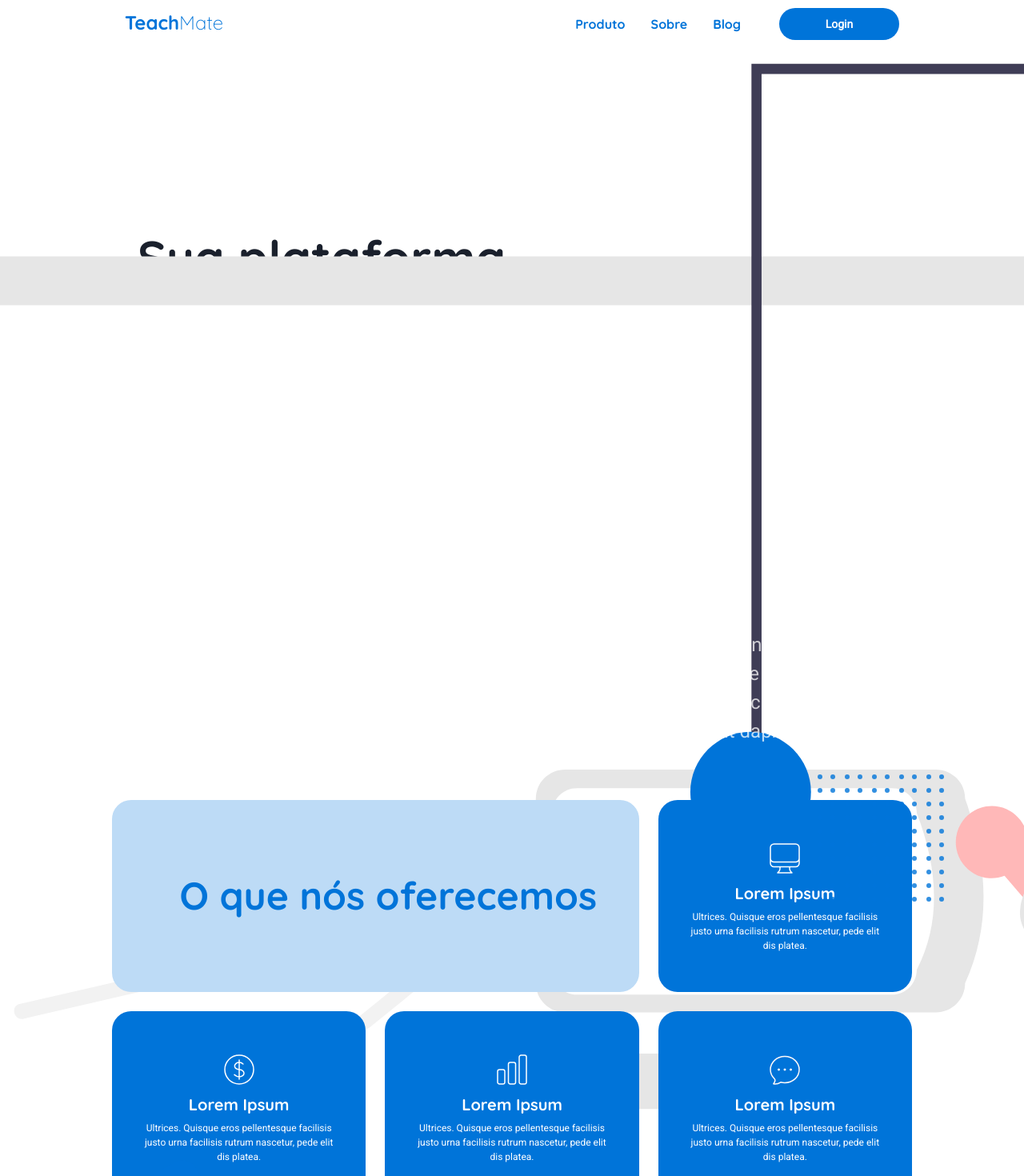
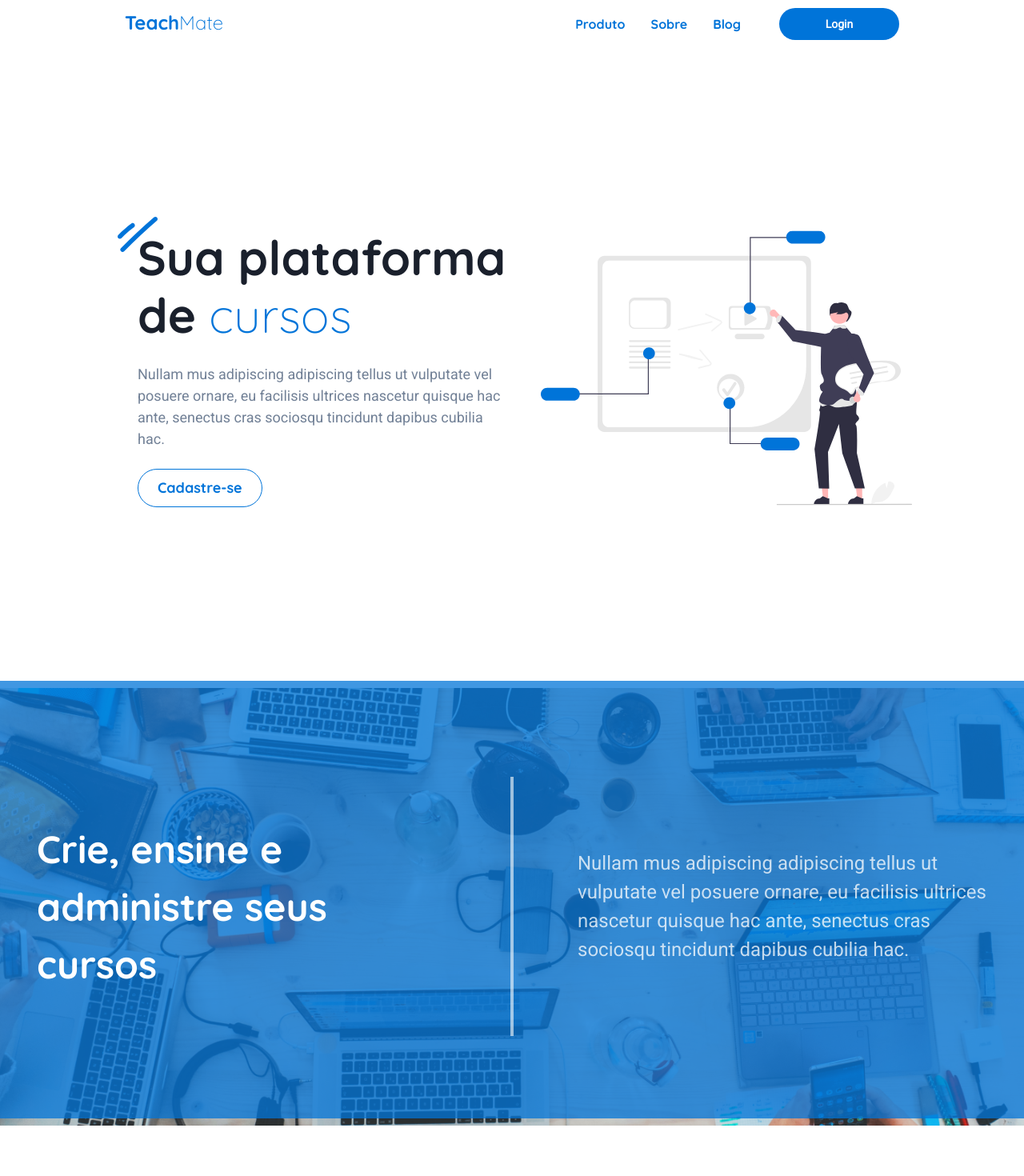
Before and after one commit to KoursBr/landing-page, a Next.js app: page / in a window 1280 px wide. Shown: the top 1470 px of the page at 80% size. Built offline with nearby package versions, Linux system fonts and the light colour scheme.

Commit message:
chore: testing images on public folder

```diff
--- a/next.config.js
+++ b/next.config.js
@@ -3,7 +3,7 @@
 const isGithubActions = process.env.GITHUB_ACTIONS || false
 
 let assetPrefix = ''
-let basePath = '/'
+let basePath = ''
 
 if (isGithubActions) {
   // trim off `<owner>/`
--- a/src/components/About/About.tsx
+++ b/src/components/About/About.tsx
@@ -11,7 +11,7 @@ export default function About() {
   return (
     <Stack position={"relative"}>
       <Box>
-        <Image src={BackgroundAsset} alt="Computer background" fill/>
+        <Image src={BackgroundAsset} alt="Computer background" />
       </Box>
       <Box
         position={"absolute"}
--- a/src/components/Hero/Hero.tsx
+++ b/src/components/Hero/Hero.tsx
@@ -26,7 +26,7 @@ export default function Hero() {
             position={"relative"}
           >
             <Box position={"absolute"} left={"-25px"} top={"-15px"}>
-              <Image src={TwoLinesAsset} alt='Two lines tilted 30 deg' fill />
+              <Image src={TwoLinesAsset} alt='Two lines tilted 30 deg' />
             </Box>
             <Text as={"span"} position={"relative"}>
               Sua plataforma
@@ -67,7 +67,7 @@ export default function Hero() {
         </Stack>
       </Flex>
       <Flex flex={1}>
-        <Image alt={"Login Image"} objectFit={"cover"} src={TeachingAsset} fill />
+        <Image alt={"Login Image"} objectFit={"cover"} src={TeachingAsset} />
       </Flex>
     </Stack>
   );
```
